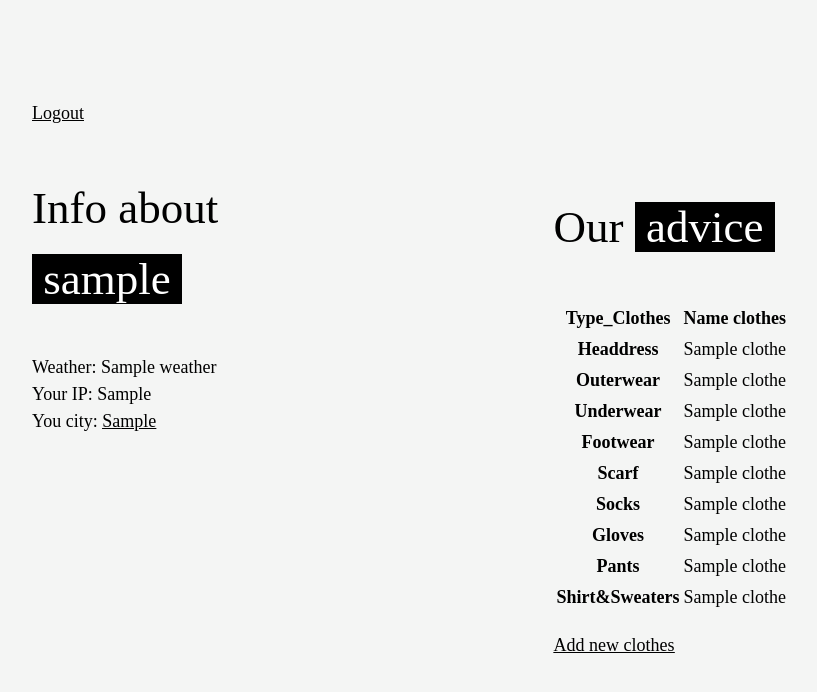
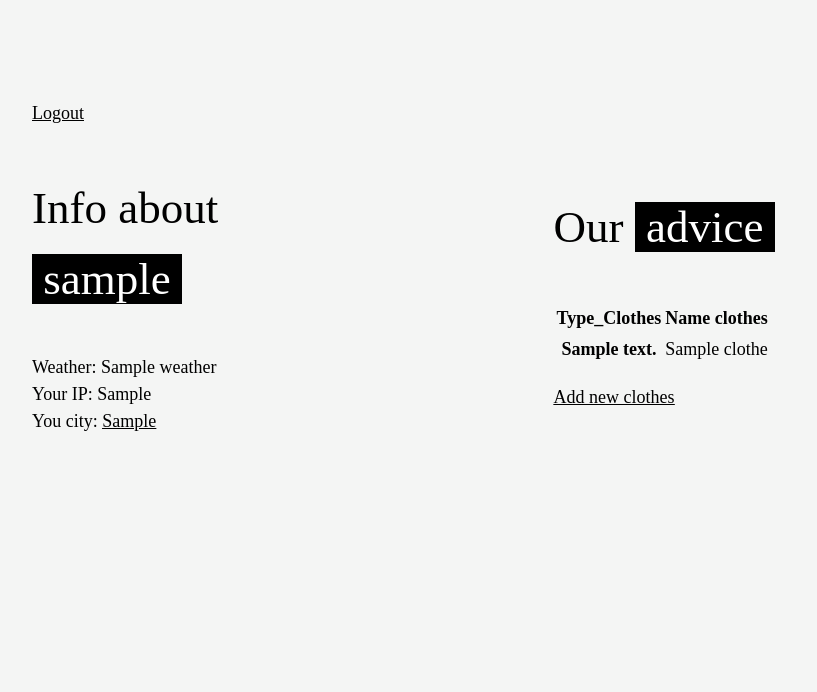
Before and after one commit to Nefariusmag/virtual-wardrobe, a Flask app: template wardrobe/templates/index.html in a window 1280 px wide; the page is wider, and only the part inside the window is pictured. Shown: the top 692 px of that part, without its empty margins (168-985 px from the left). Run offline with Flask 2, Linux system fonts and the light colour scheme; tables that the repository leaves empty hold one stand-in row (values such as "Sample post"); the template is opened without the code that fills it: values that come from a table or form of the project are taken from there, most other values are stand-ins (such as "Sample title", 1, 10 or a date in 2020); some libraries are stand-ins or nearby versions.

Commit message:
Fix #25 Redesigned Clothes class
Refactored clothes output format to template
Added translations to index.html template

```diff
--- a/wardrobe/app.py
+++ b/wardrobe/app.py
@@ -37,34 +37,15 @@ def create_app():
     def index():
         weather = Weather(current_user.geo, current_user.lang)
 
-        def get_list_clothes_of_one_type(list_all_clothes, clth_type):
-            list_clothes_of_one_type = []
-            for clothes in list_all_clothes:
-                if clothes.clth_type == clth_type:
-                    list_clothes_of_one_type.append(clothes)
-            return list_clothes_of_one_type
-
         temperature = weather.temp
         list_clothes = Clothes.query.filter(Clothes.user_id == current_user.id).filter(
             Clothes.temperature_min <= temperature).filter(Clothes.temperature_max >= temperature).all()
 
-        list_headdress_clothes = get_list_clothes_of_one_type(list_clothes, 'headdress')
-        list_outerwear_clothes = get_list_clothes_of_one_type(list_clothes, 'outerwear')
-        list_underwear_clothes = get_list_clothes_of_one_type(list_clothes, 'underwear')
-        list_footwear_clothes = get_list_clothes_of_one_type(list_clothes, 'footwear')
-        list_scarf_clothes = get_list_clothes_of_one_type(list_clothes, 'scarf')
-        list_socks_clothes = get_list_clothes_of_one_type(list_clothes, 'socks')
-        list_gloves_clothes = get_list_clothes_of_one_type(list_clothes, 'gloves')
-        list_pants_clothes = get_list_clothes_of_one_type(list_clothes, 'pants')
-        list_shirt_sweaters_clothes = get_list_clothes_of_one_type(list_clothes, 'shirt_sweaters')
+        list_clth_types = Clothes.Types.query.filter(Clothes.Types.id.in_([int(i.clth_type) for i in list_clothes])).all()
 
         return render_template('index.html', user_login=current_user.username, weather=str(weather),
                                user_ip=str(current_user.ip), user_city=current_user.geo, user_id=current_user.id,
-                               list_clothes=list_clothes, list_headdress_clothes=list_headdress_clothes,
-                               list_outerwear_clothes=list_outerwear_clothes, list_underwear_clothes=list_underwear_clothes,
-                               list_footwear_clothes=list_footwear_clothes, list_scarf_clothes=list_scarf_clothes,
-                               list_socks_clothes=list_socks_clothes, list_gloves_clothes=list_gloves_clothes,
-                               list_pants_clothes=list_pants_clothes, list_shirt_sweaters_clothes=list_shirt_sweaters_clothes)
+                               list_clothes=list_clothes, list_clth_types=list_clth_types)
 
     @app.route('/login', methods=['GET', 'POST'])
     def login():
@@ -138,7 +119,7 @@ def create_app():
         if request.method == 'POST':
             user_id = current_user.id
             clothes_name = request.form['clothes_name']
-            type = request.form['type']
+            type = Clothes.Types.query.filter(Clothes.Types.desc == request.form['type']).first().id
             temp_min = request.form['temp_min']
             temp_max = request.form['temp_max']
             if clothes_name == '' or type == '' or temp_max == '' or temp_min == '':
--- a/wardrobe/templates/index.html
+++ b/wardrobe/templates/index.html
@@ -17,14 +17,14 @@
 <div class="row">
     {% if weather and user_ip and user_city %}
         <div class="column_left">
-        <h1>{{ _('Info about ') }}<span class="black_background"> {{user_login}} </span></h1>
-        {{ _('Weather: ') }} {{weather}}<br/>
-        {{ _('Your IP: ') }} {{user_ip}}<br/>
-        {{ _('You city: ') }} <a href="/location"><u>{{user_city}}</u></a>
+            <h1>{{ _('Info about ') }}<span class="black_background"> {{ user_login }} </span></h1>
+            {{ _('Weather: ') }} {{ weather }}<br/>
+            {{ _('Your IP: ') }} {{ user_ip }}<br/>
+            {{ _('You city: ') }} <a href="/location"><u>{{ user_city }}</u></a>
         </div>
         <div class="column_central">
             <h1>{{ _('Our ') }}<span class="black_background">{{ _(' advice ') }}</span></h1>
-        {% if list_clothes != [] %}
+            {% if list_clothes != [] and list_clth_types != [] %}
                 <table class="table">
                     <thead>
                     <tr>
@@ -33,84 +33,26 @@
                     </tr>
                     </thead>
                     <tbody>
+                    {% for clth_type in list_clth_types %}
                         <tr>
-              <th scope="row">{{ _('Headdress') }}</th>
+                            <th scope="row">{{ _(clth_type.desc) }}</th>
                             <td>
-                {% for clothes in list_headdress_clothes %}
+                                {% for clothes in list_clothes %}
+                                    {% if clothes.clth_type == clth_type.id %}
                                         {{ clothes.name }}<br/>
+                                    {% endif %}
                                 {% endfor %}
                             </td>
                         </tr>
-            <tr>
-              <th scope="row">{{ _('Outerwear') }}</th>
-              <td>
-                {% for clothes in list_outerwear_clothes %}
-                    {{ clothes.name }}<br/>
                     {% endfor %}
-              </td>
-            </tr>
-            <tr>
-              <th scope="row">{{ _('Underwear') }}</th>
-              <td>
-                {% for clothes in list_underwear_clothes %}
-                    {{ clothes.name }}<br/>
-                {% endfor %}
-              </td>
-            </tr>
-            <tr>
-              <th scope="row">{{ _('Footwear') }}</th>
-              <td>
-                {% for clothes in list_footwear_clothes %}
-                    {{ clothes.name }}<br/>
-                {% endfor %}
-              </td>
-            </tr>
-            <tr>
-              <th scope="row">{{ _('Scarf') }}</th>
-              <td>
-                {% for clothes in list_scarf_clothes %}
-                    {{ clothes.name }}<br/>
-                {% endfor %}
-              </td>
-            </tr>
-            <tr>
-              <th scope="row">{{ _('Socks') }}</th>
-              <td>
-                {% for clothes in list_socks_clothes %}
-                    {{ clothes.name }}<br/>
-                {% endfor %}
-              </td>
-            </tr>
-            <tr>
-              <th scope="row">{{ _('Gloves') }}</th>
-              <td>
-                {% for clothes in list_gloves_clothes %}
-                    {{ clothes.name }}<br/>
-                {% endfor %}
-              </td>
-            </tr>
-            <tr>
-              <th scope="row">{{ _('Pants') }}</th>
-              <td>
-                {% for clothes in list_pants_clothes %}
-                    {{ clothes.name }}<br/>
-                {% endfor %}
-              </td>
-            </tr>
-            <tr>
-              <th scope="row">{{ _('Shirt&Sweaters') }}</th>
-              <td>
-                {% for clothes in list_shirt_sweaters_clothes %}
-                    {{ clothes.name }}<br/>
-                {% endfor %}
-              </td>
-            </tr>
                     </tbody>
                 </table>
             {% else %}
                 {{ _('You haven\'t clothes in the wardrobe.') }}
             {% endif %}
-        <a href="/add_clothes"><p style="margin-right: -500px; text-align: left; color: black; text-decoration: underline;">{{ _('Add new clothes') }}<p/></a>
+            <a href="/add_clothes"><p
+                    style="margin-right: -500px; text-align: left; color: black; text-decoration: underline;">{{ _('Add new clothes') }}
+                <p/></a>
         </div>
     {% else %}
         {{ _('Now, it can\'t work') }}
```
Also changed, not shown: wardrobe/translations/ru/LC_MESSAGES/messages.po, 1 other file. Lines whose indentation alone changed are shown as unchanged.
